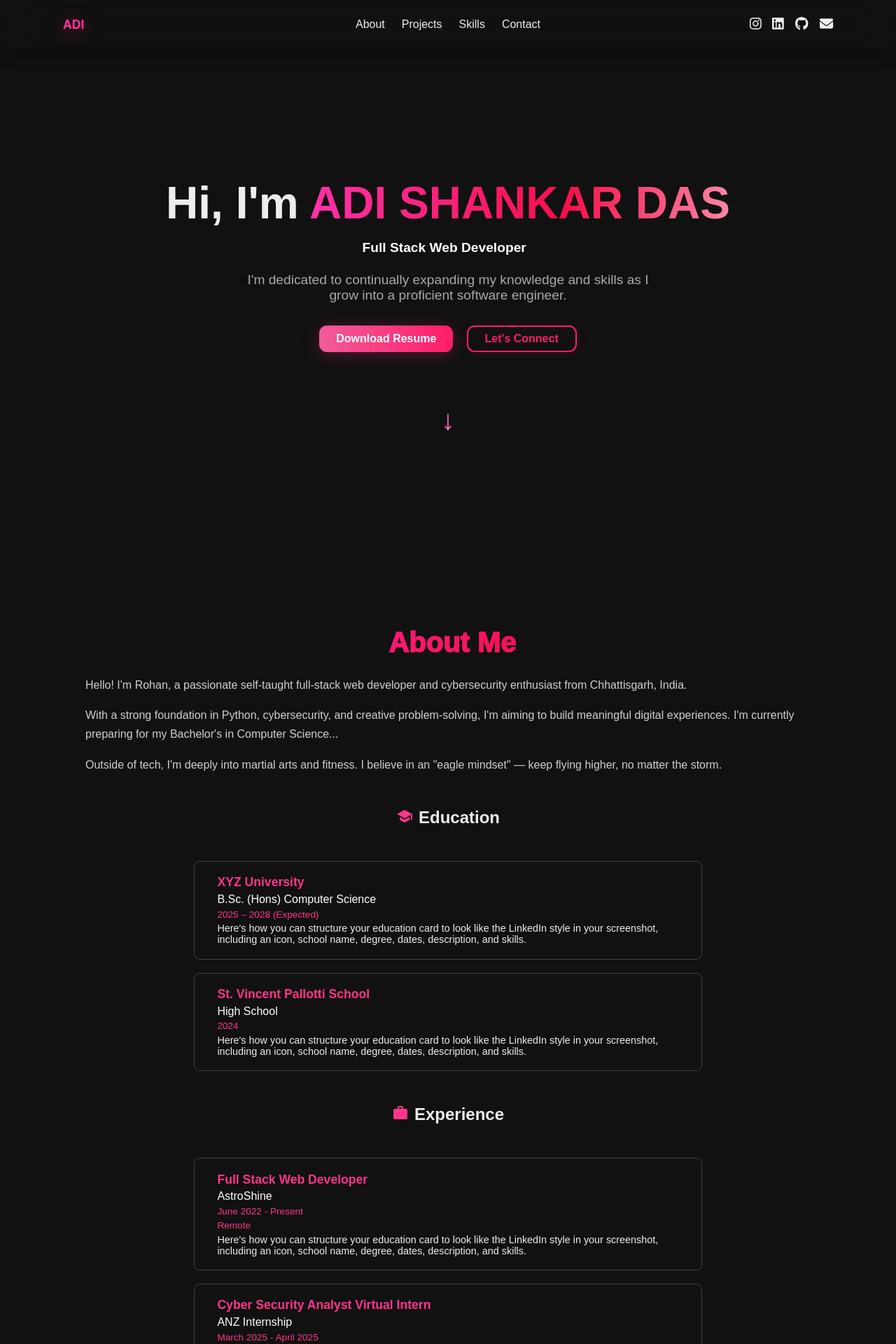
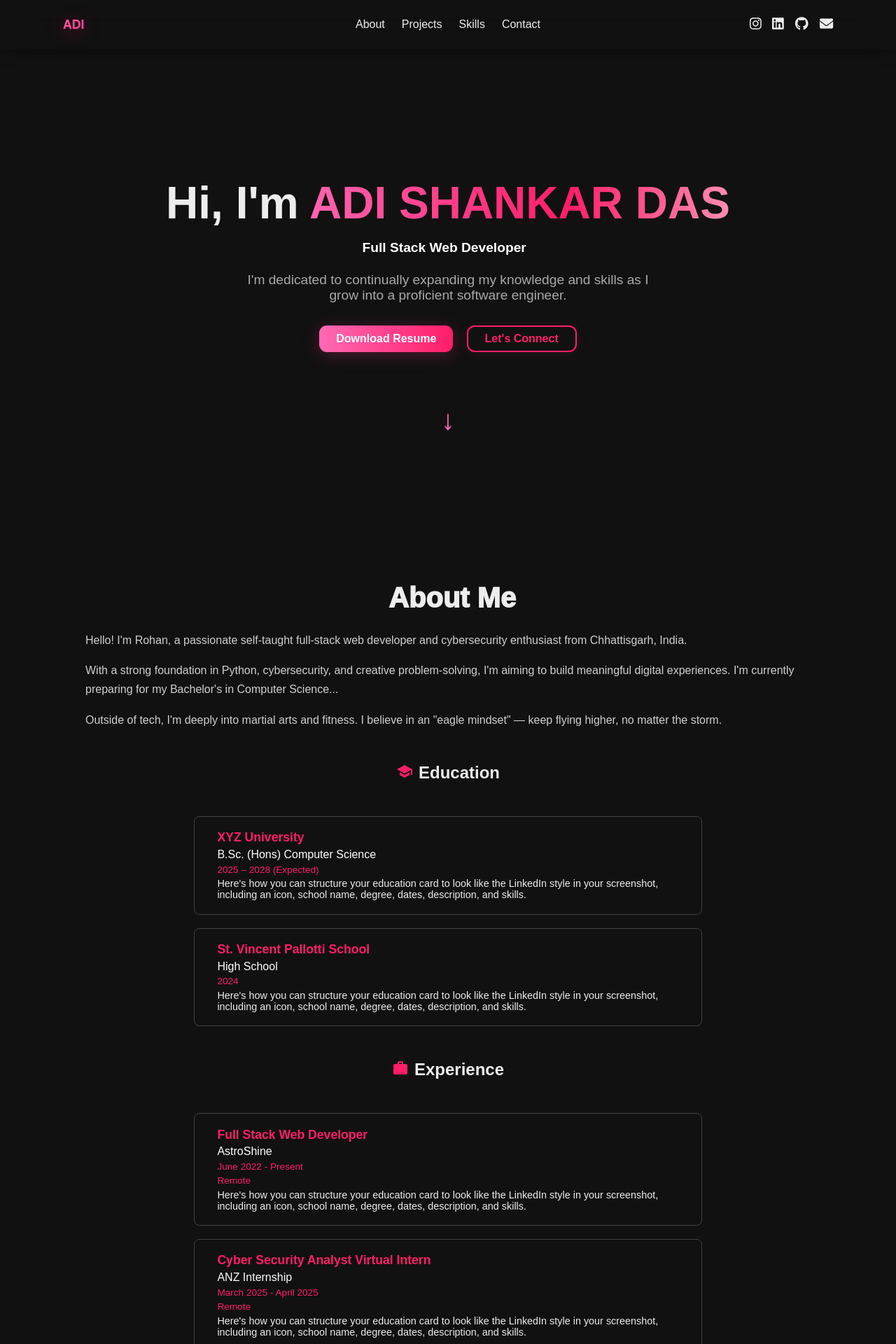
Before and after one commit to adishankardas/myportfolio, a Next.js app: page / in a window 1280 px wide. Shown: the top 1920 px of the page at 70% size. Built offline with nearby package versions, Linux system fonts and the light colour scheme.

Commit message:
more enhancements

```diff
--- a/src/app/components/About.css
+++ b/src/app/components/About.css
@@ -1,5 +1,5 @@
 .about-section {
-    padding: 4rem 2rem;
+    padding: 0rem 2rem;
     background-color: var(--background);
     color: var(--foreground);
     max-width: 1100px;
@@ -13,12 +13,12 @@
     font-weight: 1000;
     display: flex;
     justify-content: center;
-    background: linear-gradient(90deg, #ffddea, #ff3589, #f80f49, #ffddea, #ff35b2, #f80f55, #ffddea);
+    /* background: linear-gradient(90deg, #ffddea, var(--colortheme), #f80f49, #ffddea, #ff35b2, #f80f55, #ffddea); */
     background-size: 400% 100%;
     background-clip: text;
-    -webkit-background-clip: text;
+    /* -webkit-background-clip: text;
     -webkit-text-fill-color: transparent;
-    animation: flowing-gradient 15s linear infinite;
+    animation: flowing-gradient 15s linear infinite; */
 }
 
 .about-description {
@@ -57,8 +57,8 @@
 }
 
 .education-card:hover {
-  box-shadow: 0 6px 32px 0 rgba(255, 20, 137, 0.06);
-  border-color: #ff3589;
+  box-shadow: 0 6px 32px 0 rgba(var(--colortheme-rgb), 0.06);
+  border-color: var(--colortheme);
   transform: translateY(-4px) scale(1.01);
 }
 
@@ -66,7 +66,7 @@
 .edu-school {
   font-weight: 700;
   font-size: 1.1rem;
-  color: #ff3589;
+  color: var(--colortheme);
   margin-bottom: 0.3rem;
 }
 .edu-degree {
@@ -78,7 +78,7 @@
 
 .edu-year {
   font-size: 0.85rem;
-  color: #ff3589;
+  color: var(--colortheme);
     margin-bottom: 0.3rem;
 
 }
--- a/src/app/components/About.js
+++ b/src/app/components/About.js
@@ -2,110 +2,141 @@
 import { MdSchool, MdWork } from "react-icons/md";
 import './About.css';
 import { SlBadge } from "react-icons/sl";
+import { motion } from "framer-motion";
 import React from 'react';
+import PropTypes from 'prop-types';
+
+// Animation variants
+const fadeIn = {
+  hidden: { opacity: 0, y: 20 },
+  visible: {
+    opacity: 1,
+    y: 0,
+    transition: { duration: 0.6, ease: "easeOut" }
+  }
+};
+
+const AnimatedSection = ({ children, className = "" }) => (
+  <motion.div
+    initial="hidden"
+    whileInView="visible"
+    viewport={{ once: true, margin: "-50px 0px -50px 0px" }}
+    variants={fadeIn}
+    className={className}
+  >
+    {children}
+  </motion.div>
+);
+
+AnimatedSection.propTypes = {
+  children: PropTypes.node.isRequired,
+  className: PropTypes.string
+};
 
 export default function About() {
     return (
         <section id="about" className="about-section">
-            <div className="about-container">
-                <h2 className="about-title">About Me</h2>
-                <p className="about-description">
+            <AnimatedSection className="about-container">
+                <motion.h2 className="about-title" variants={fadeIn}>About Me</motion.h2>
+                <motion.p className="about-description" variants={fadeIn}>
                     Hello! I&apos;m Rohan, a passionate self-taught full-stack web developer and cybersecurity enthusiast from Chhattisgarh, India.
-                </p>
-                <p className="about-description">
+                </motion.p>
+                <motion.p className="about-description" variants={fadeIn}>
                     With a strong foundation in Python, cybersecurity, and creative problem-solving, I&apos;m aiming to build meaningful digital experiences.
                     I&apos;m currently preparing for my Bachelor&apos;s in Computer Science...
-                </p>
+                </motion.p>
+                <motion.p className="about-description" variants={fadeIn}>
+                    Outside of tech, I&apos;m deeply into martial arts and fitness. I believe in an &quot;eagle mindset&quot; — keep flying higher, no matter the storm.
+                </motion.p>
+            </AnimatedSection>
 
-                <p className="about-description">
-                    Outside of tech, I&apos;m deeply into martial arts and fitness. I believe in an &quot;eagle mindset&quot; — keep flying higher, no matter the storm.
-                </p>
-            </div>
-            <div className="education">
-                <h2 className="education-title">
-                    <MdSchool style={{ verticalAlign: "middle", marginRight: "0.5rem", color: "#ff3589" }} />
+            <AnimatedSection className="education">
+                <motion.h2 className="education-title" variants={fadeIn}>
+                    <MdSchool style={{ verticalAlign: "middle", marginRight: "0.5rem", color: "var(--colortheme)" }} />
                     Education
-                </h2>
+                </motion.h2>
                 <div className="education-details">
-                    <div className="education-card">
+                    <AnimatedSection className="education-card">
                         <div className="edu-school">XYZ University</div>
                         <div className="edu-degree">B.Sc. (Hons) Computer Science</div>
                         <div className="edu-year">2025 – 2028 (Expected)</div>
                         <div className="edu-details">Here&#39;s how you can structure your education card to look like the LinkedIn style in your screenshot, including an icon, school name, degree, dates, description, and skills.</div>
-                    </div>
-                    <div className="education-card">
+                    </AnimatedSection>
+                    <AnimatedSection className="education-card">
                         <div className="edu-school">St. Vincent Pallotti School</div>
                         <div className="edu-degree">High School</div>
                         <div className="edu-year">2024</div>
                         <div className="edu-details">Here&#39;s how you can structure your education card to look like the LinkedIn style in your screenshot, including an icon, school name, degree, dates, description, and skills.</div>
-                    </div>
+                    </AnimatedSection>
                 </div>
-            </div>
-            <div className="education">
-                <h2 className="education-title">
-                    <MdWork style={{ verticalAlign: "middle", marginRight: "0.5rem", color: "#ff3589" }} />
+            </AnimatedSection>
+
+            <AnimatedSection className="education">
+                <motion.h2 className="education-title" variants={fadeIn}>
+                    <MdWork style={{ verticalAlign: "middle", marginRight: "0.5rem", color: "var(--colortheme)" }} />
                     Experience
-                </h2>
+                </motion.h2>
                 <div className="education-details">
-                    <div className="education-card">
+                    <AnimatedSection className="education-card">
                         <div className="edu-school">Full Stack Web Developer</div>
                         <div className="edu-degree">AstroShine</div>
                         <div className="edu-year">June 2022 - Present</div>
                         <div className="edu-year">Remote</div>
                         <div className="edu-details">Here&#39;s how you can structure your education card to look like the LinkedIn style in your screenshot, including an icon, school name, degree, dates, description, and skills.</div>
-                    </div>
-                    <div className="education-card">
+                    </AnimatedSection>
+                    <AnimatedSection className="education-card">
                         <div className="edu-school">Cyber Security Analyst Virtual Intern</div>
                         <div className="edu-degree">ANZ Internship</div>
                         <div className="edu-year">March 2025 - April 2025</div>
                         <div className="edu-year">Remote</div>
                         <div className="edu-details">Here&#39;s how you can structure your education card to look like the LinkedIn style in your screenshot, including an icon, school name, degree, dates, description, and skills.</div>
-                    </div>
-                    <div className="education-card">
+                    </AnimatedSection>
+                    <AnimatedSection className="education-card">
                         <div className="edu-school">Cyber Security Analyst Virtual Intern</div>
                         <div className="edu-degree">ANZ Internship</div>
                         <div className="edu-year">March 2025 - April 2025</div>
                         <div className="edu-year">Remote</div>
                         <div className="edu-details">Here&#39;s how you can structure your education card to look like the LinkedIn style in your screenshot, including an icon, school name, degree, dates, description, and skills.</div>
-                    </div>
-                    <div className="education-card">
+                    </AnimatedSection>
+                    <AnimatedSection className="education-card">
                         <div className="edu-school">Cyber Security Analyst Virtual Intern</div>
                         <div className="edu-degree">ANZ Internship</div>
                         <div className="edu-year">March 2025 - April 2025</div>
                         <div className="edu-year">Remote</div>
                         <div className="edu-details">Here&#39;s how you can structure your education card to look like the LinkedIn style in your screenshot, including an icon, school name, degree, dates, description, and skills.</div>
-                    </div>
-                    <div className="education-card">
+                    </AnimatedSection>
+                    <AnimatedSection className="education-card">
                         <div className="edu-school">Cyber Security Analyst Virtual Intern</div>
                         <div className="edu-degree">ANZ Internship</div>
                         <div className="edu-year">March 2025 - April 2025</div>
                         <div className="edu-year">Remote internship</div>
                         <div className="edu-details">Here&#39;s how you can structure your education card to look like the LinkedIn style in your screenshot, including an icon, school name, degree, dates, description, and skills.</div>
-                    </div>
+                    </AnimatedSection>
                 </div>
-            </div>
-            <div className="education">
-                <h2 className="education-title">
-                    <SlBadge style={{ verticalAlign: "middle", marginRight: "0.5rem", color: "#ff3589" }} />
+            </AnimatedSection>
+
+            <AnimatedSection className="education">
+                <motion.h2 className="education-title" variants={fadeIn}>
+                    <SlBadge style={{ verticalAlign: "middle", marginRight: "0.5rem", color: "var(--colortheme)" }} />
                     Certifications
-                </h2>
+                </motion.h2>
                 <div className="education-details">
-                    <div className="education-card">
+                    <AnimatedSection className="education-card">
                         <div className="edu-school">Web Development</div>
                         <div className="edu-degree">Internshala</div>
                         <div className="edu-year">Issued Sep 2024</div>
                         <div className="edu-year">Credential ID 5e025m83ayk</div>
                         <div className="edu-details">Skills: Web Development · HTML · Cascading Style Sheets (CSS) · JavaScript · DBMS · React · MySQL · PHP · AI in Web Development</div>
-                    </div>
-                    <div className="education-card">
+                    </AnimatedSection>
+                    <AnimatedSection className="education-card">
                         <div className="edu-school">Web Development</div>
                         <div className="edu-degree">Internshala</div>
                         <div className="edu-year">Issued Sep 2024</div>
                         <div className="edu-year">Credential ID 5e025m83ayk</div>
                         <div className="edu-details">Skills: Web Development · HTML · Cascading Style Sheets (CSS) · JavaScript · DBMS · React · MySQL · PHP · AI in Web Development</div>
-                    </div>
+                    </AnimatedSection>
                 </div>
-            </div>
+            </AnimatedSection>
         </section>
     );
 }
--- a/src/app/components/Contact.js
+++ b/src/app/components/Contact.js
@@ -7,7 +7,7 @@ export default function Contact() {
   return (
     <section id="contact" className="contact-section">
       <h2 className="contact-title">
-        Get in <span className="contact-title-highlight">Touch</span>
+        Get in Touch
       </h2>
       <p className="contact-subtitle">
   Let&apos;s discuss your next project and collaborate.
--- a/src/app/components/Footer.css
+++ b/src/app/components/Footer.css
@@ -25,7 +25,7 @@
   font-size: 1.5rem;
   font-weight: 600;
   margin-bottom: 1rem;
-  color: #ff3589;
+  color: var(--colortheme);
 }
 
 .footer-text {
@@ -53,7 +53,7 @@
 }
 
 .footer-link:hover {
-  color: #ff3589;
+  color: var(--colortheme);
 }
 
 .footer-social-icons {
@@ -69,7 +69,7 @@
 }
 
 .footer-social-link:hover {
-  color: #ff3589;
+  color: var(--colortheme);
 }
 
 .footer-bottom {
--- a/src/app/components/Hero.css
+++ b/src/app/components/Hero.css
@@ -22,8 +22,8 @@
   font-size: 4rem;
   font-weight: 700;
   text-transform: uppercase;
-  background: linear-gradient(90deg, #ffddea, #ff3589, #f80f49, #ffddea, #ff35b2, #f80f49, #ffddea);
-  background-size: 400% 100%;
+  background: linear-gradient(90deg, #ffddea,  var(--colortheme-light), var(--colortheme), #ffddea,  var(--colortheme-light), var(--colortheme), #ffddea);
+ background-size: 400% 100%;
   background-clip: text;
   -webkit-background-clip: text;
   -webkit-text-fill-color: transparent;
@@ -68,46 +68,46 @@
     color 0.3s,
     box-shadow 0.3s,
     transform 0.2s;
-  box-shadow: 0 2px 16px 0 rgba(255, 53, 137, 0.10);
+  box-shadow: 0 2px 16px 0 rgba(var(--colortheme-rgb), 0.10);
   text-decoration: none;
   display: inline-block;
 }
 
 .resume-button {
-  background: linear-gradient(90deg, #f15c9a, #ff1d68);
+  background: linear-gradient(90deg,  var(--colortheme-light), var(--colortheme));
   color: #fff;
-  box-shadow: 0 4px 24px 0 rgba(255, 53, 137, 0.25);
+  box-shadow: 0 4px 24px 0 rgba(var(--colortheme-rgb), 0.25);
   transition: background 0.8s ease, transform 0.8s ease, box-shadow 0.8s ease; /* Added transition for smooth change */
 }
 
 .resume-button:hover,
 .resume-button:focus {
-  background: linear-gradient(90deg, #ff1d68, #f15c9a);
+  background: linear-gradient(90deg, var(--colortheme),  var(--colortheme-light));
   color: #fff;
   transform: translateY(-2px) scale(1.04);
-  box-shadow: 0 6px 32px 0 rgba(255, 53, 137, 0.25);
+  box-shadow: 0 6px 32px 0 rgba(var(--colortheme-rgb), 0.25);
 }
 
 
 .connect-button {
   background: transparent;
-  color: #ff1d68;
-  border: 2px solid #ff1d68;
-  box-shadow: 0 2px 16px 0 rgba(255, 53, 137, 0.10);
+  color: var(--colortheme);
+  border: 2px solid var(--colortheme);
+  box-shadow: 0 2px 16px 0 rgba(var(--colortheme-rgb), 0.10);
 }
 
 .connect-button:hover, .connect-button:focus {
-  background: #ff1d68;
+  background: var(--colortheme);
   color: #fff;
   transform: translateY(-2px) scale(1.04);
-  box-shadow: 0 6px 32px 0 rgba(255, 53, 137, 0.18);
+  box-shadow: 0 6px 32px 0 rgba(var(--colortheme-rgb), 0.18);
 }
 
 .scroll-down-arrow {
   display: inline-block;
   margin-top: 2rem;
   font-size: 2.5rem;
-  color: #ff69b4;
+  color:  var(--colortheme-light);
   text-decoration: none;
   animation: bounce 1.5s infinite;
   transition: color 0.3s;
@@ -115,7 +115,7 @@
 }
 
 .scroll-down-arrow:hover {
-  color: #ff1d68;
+  color: var(--colortheme);
 }
 
 @keyframes bounce {
--- a/src/app/components/Hero.js
+++ b/src/app/components/Hero.js
@@ -1,18 +1,22 @@
 "use client";
-import React, { useState, useEffect } from'react';
+import React, { useState, useEffect } from 'react';
+import { motion } from 'framer-motion';
 import './Hero.css';
 import PropTypes from 'prop-types';
+
 const typingPhrases = [
   "Aspiring Software Engineer",
   "Full Stack Web Developer",
   "Cybersecurity Enthusiast",
   "1st Year Computer Science Student"
 ];
+
 TypingEffect.propTypes = {
   phrases: PropTypes.arrayOf(PropTypes.string).isRequired,
   speed: PropTypes.number,
   pause: PropTypes.number,
 };
+
 function TypingEffect({ phrases, speed = 80, pause = 1200 }) {
   const [text, setText] = useState('');
   const [phraseIdx, setPhraseIdx] = useState(0);
@@ -41,26 +45,57 @@ function TypingEffect({ phrases, speed = 80, pause = 1200 }) {
 }
 
 export default function Hero() {
+  const animationProps = {
+    initial: { opacity: 0, y: 20 },
+    animate: { opacity: 1, y: 0 },
+    transition: { duration: 0.6, ease: "easeOut" },
+  };
+
   return (
     <section className="hero-section">
-            <h1 className="hero-title">
-                Hi, I&#39;m <span className="hero-name">Adi Shankar Das</span>
-            </h1>
-            <h2 className="hero-subtitle">
+      <motion.h1
+        className="hero-title"
+        initial={animationProps.initial}
+        animate={animationProps.animate}
+        transition={{ ...animationProps.transition, delay: 0 }}
+      >
+        Hi, I&apos;m <span className="hero-name">Adi Shankar Das</span>
+      </motion.h1>
+      <motion.h2
+        className="hero-subtitle"
+        initial={animationProps.initial}
+        animate={animationProps.animate}
+        transition={{ ...animationProps.transition, delay: 0.2 }}
+      >
         <TypingEffect phrases={typingPhrases} />
-            </h2>
-            <p className="hero-description">
-                I&#39;m dedicated to continually expanding my knowledge and skills as I grow into a proficient software engineer.
-            </p>
-            <div className="hero-buttons">
-                <button className="hero-button resume-button">
-                    Download Resume
-                </button>
-                <button className="hero-button connect-button"> Let&apos;s Connect</button>
-            </div>
-            <a href="#about" className="scroll-down-arrow" aria-label="Scroll down">
+      </motion.h2>
+      <motion.p
+        className="hero-description"
+        initial={animationProps.initial}
+        animate={animationProps.animate}
+        transition={{ ...animationProps.transition, delay: 0.4 }}
+      >
+        I&apos;m dedicated to continually expanding my knowledge and skills as I grow into a proficient software engineer.
+      </motion.p>
+      <motion.div
+        className="hero-buttons"
+        initial={animationProps.initial}
+        animate={animationProps.animate}
+        transition={{ ...animationProps.transition, delay: 0.6 }}
+      >
+        <button className="hero-button resume-button">Download Resume</button>
+        <button className="hero-button connect-button">Let&apos;s Connect</button>
+      </motion.div>
+      <motion.a
+        href="#about"
+        className="scroll-down-arrow"
+        aria-label="Scroll down"
+        initial={animationProps.initial}
+        animate={animationProps.animate}
+        transition={{ ...animationProps.transition, delay: 0.8 }}
+      >
         ↓
-            </a>
+      </motion.a>
     </section>
   );
 }
--- a/src/app/components/Navbar.css
+++ b/src/app/components/Navbar.css
@@ -10,6 +10,7 @@
   z-index: 1000;
   display: flex;
   padding: 1.5rem;
+  -webkit-backdrop-filter: blur(25px);
   backdrop-filter: blur(25px);
   box-shadow: 0 4px 24px 0 rgba(0, 0, 0, 0.30);
   /* subtle shadow */
@@ -21,7 +22,7 @@
   left: 0;
   height: 4px;
   width: 0;
-  background: linear-gradient(90deg, #f31269, #f8bacc);
+  background: linear-gradient(90deg, var(--colortheme),  var(--colortheme-light));
   z-index: 2000;
   transition: width 0.2s ease;
   border-radius: 2px 2px 0 0;
@@ -46,13 +47,13 @@
   cursor: pointer;
   font-weight: 700;
   text-transform: uppercase;
-  background: linear-gradient(90deg, #ffddea, #ff3589, #f80f49, #ffddea, #ff35b2, #f80f49, #ffddea);
+  background: linear-gradient(90deg, #ffffff,  var(--colortheme-light), var(--colortheme), #ffffff,  var(--colortheme-light), var(--colortheme), #ffffff);
   background-size: 400% 100%;
   background-clip: text;
   -webkit-background-clip: text;
   -webkit-text-fill-color: transparent;
   animation: flowing-gradient 15s linear infinite;
-  text-shadow: 0 4px 24px rgba(255, 53, 104, 0.5), 0 1px 2px rgba(253, 83, 154, 0.3);
+  text-shadow: 0 4px 24px rgba(var(--colortheme-rgb), 0.5), 0 1px 2px rgba(var(--colortheme-rgb), 0.3);
 }
 
 .nav-links {
@@ -72,7 +73,7 @@
 }
 
 .nav-links li a:hover {
-  color: #f80f70;
+  color: var(--colortheme);
 }
 
 /* Hamburger for mobile */
@@ -117,13 +118,14 @@
 }
 
 .social-icons a:hover {
-  color: #f80f70;
+  color: var(--colortheme);
 }
 
 /* Responsive */
 @media (max-width: 768px) {
   .nav-links {
     background-color: #1a19198e;
+    -webkit-backdrop-filter: blur(5px);
     backdrop-filter: blur(5px);
     align-items: center;
     justify-content: center;
--- a/src/app/components/Skills.css
+++ b/src/app/components/Skills.css
@@ -14,7 +14,7 @@
 }
 
 .skills-title-highlight {
-  color: #ff3589;
+  color: var(--colortheme)
   /* text-shadow: 0 2px 16px #ff69b4; */
 }
 
@@ -62,7 +62,7 @@
 .skill-card:hover::before {
   opacity: 1;
   animation: gradientMove 2s linear infinite;
-  border: 2px solid #ff3589;
+  border: 2px solid var(--colortheme);
 
 }
 
@@ -83,7 +83,7 @@
 .skill-icon {
   font-size: 1.6rem;
   background: #2d2936;
-  color: #ff3589;
+  color: var(--colortheme);
   border-radius: 8px;
   padding: 0.4rem 0.7rem;
   display: flex;
--- a/src/app/globals.css
+++ b/src/app/globals.css
@@ -1,6 +1,10 @@
 :root {
   --background: #111111;
   --foreground: #ededed;
+  --colortheme: #ff1d68;
+  --colortheme-light: #ff69b4;
+  --colortheme-rgb: 255, 53, 137;
+
 }
 
 html,
```
Also changed, not shown: src/app/components/Contact.css (+5 -9 lines), src/app/components/Projects.css (+13 -15 lines). Lines whose indentation alone changed are shown as unchanged.
